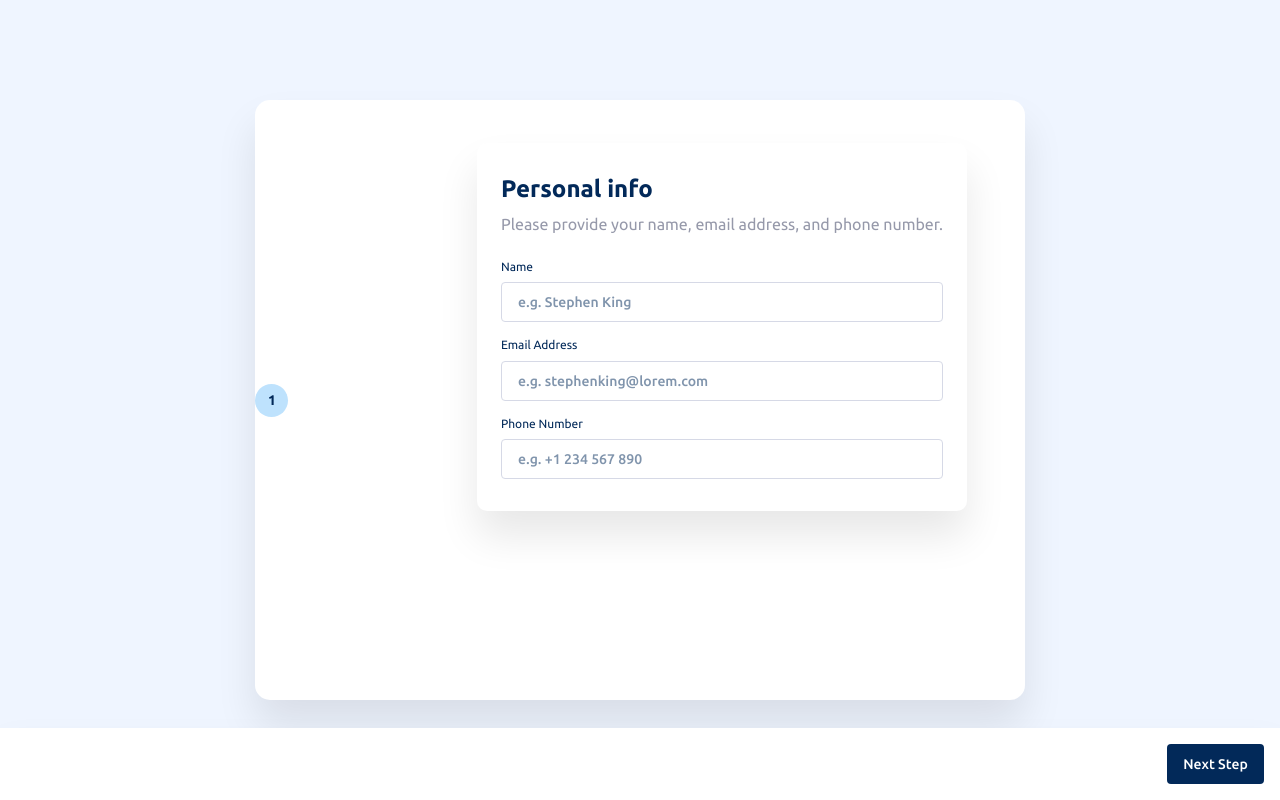
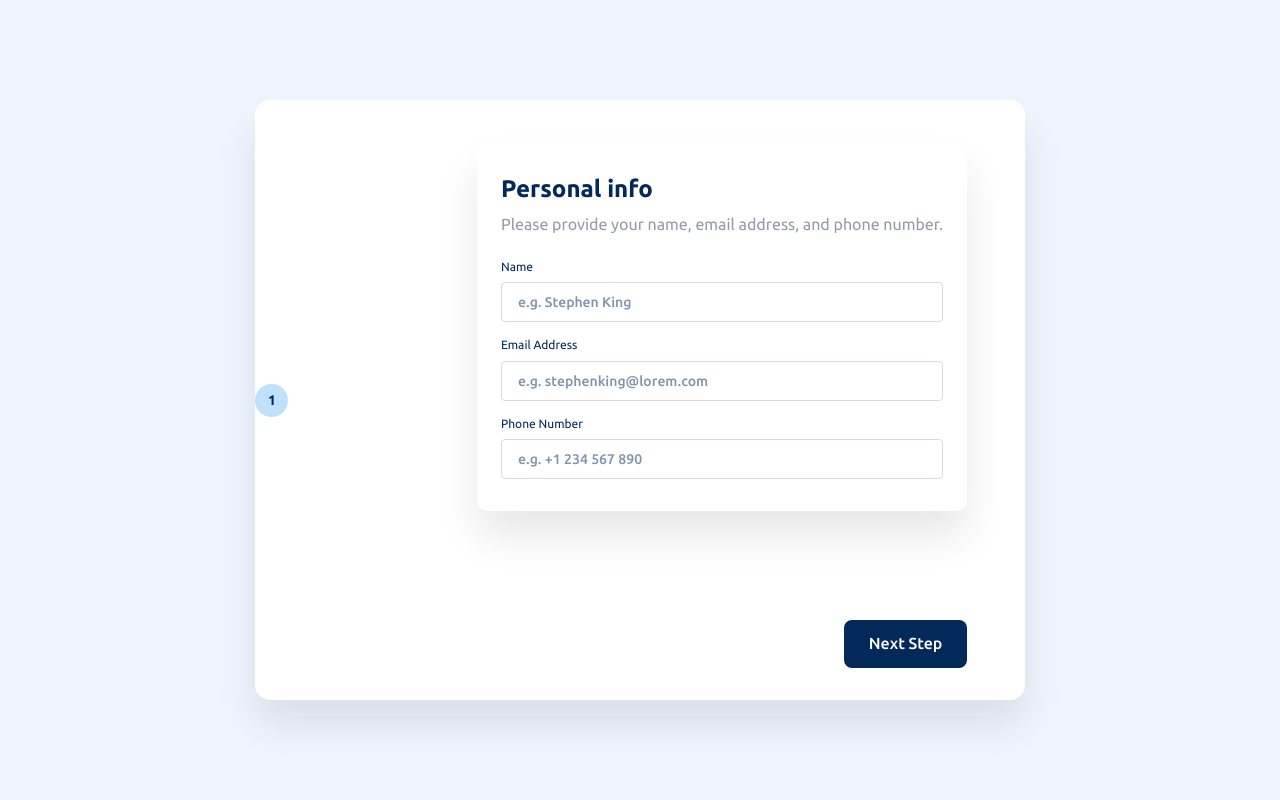
Before and after one commit to g-akca/multi-step-form, a React (Vite) app: page / in a window 1280 px wide. Built offline with nearby package versions, Linux system fonts and the light colour scheme.

Commit message:
Add tablet responsive FormFooter styles

```diff
--- a/src/components/form/FormFooter.jsx
+++ b/src/components/form/FormFooter.jsx
@@ -1,6 +1,12 @@
 function FormFooter({ currentStep, goNextStep, goPrevStep }) {
   return (
-    <div className={`fixed bottom-0 left-0 w-screen p-4 bg-white shadow-[0_25px_40px_rgba(0,0,0,0.095)] flex items-center ${currentStep >= 2 ? "justify-between" : "justify-end"}`}>
+    <div
+      className={`
+        fixed bottom-0 left-0 w-screen p-4 bg-white shadow-[0_25px_40px_rgba(0,0,0,0.095)]
+        flex items-center ${currentStep >= 2 ? "justify-between" : "justify-end"} tablet:relative
+        tablet:w-auto tablet:shadow-none tablet:p-0 tablet:bg-transparent
+      `}
+    >
       {currentStep >= 2 && (
         <button
           type="button"
@@ -14,7 +20,10 @@ function FormFooter({ currentStep, goNextStep, goPrevStep }) {
       <button
         type="button"
         onClick={goNextStep}
-        className={`h-10 w-24.25 px-4 rounded-sm text-white text-[14px] leading-base font-medium ${currentStep <= 3 ? "bg-blue-950" : "bg-purple-600"}`}
+        className={`
+          h-10 w-24.25 px-4 rounded-sm text-white text-[14px] leading-base font-medium ${currentStep <= 3 ? "bg-blue-950" : "bg-purple-600"}
+          tablet:h-12 tablet:w-30.75 tablet:rounded-lg tablet:text-base tablet:leading-[120%]
+        `}
       >
         {currentStep <= 3 ? "Next Step" : "Confirm"}
       </button>
```
